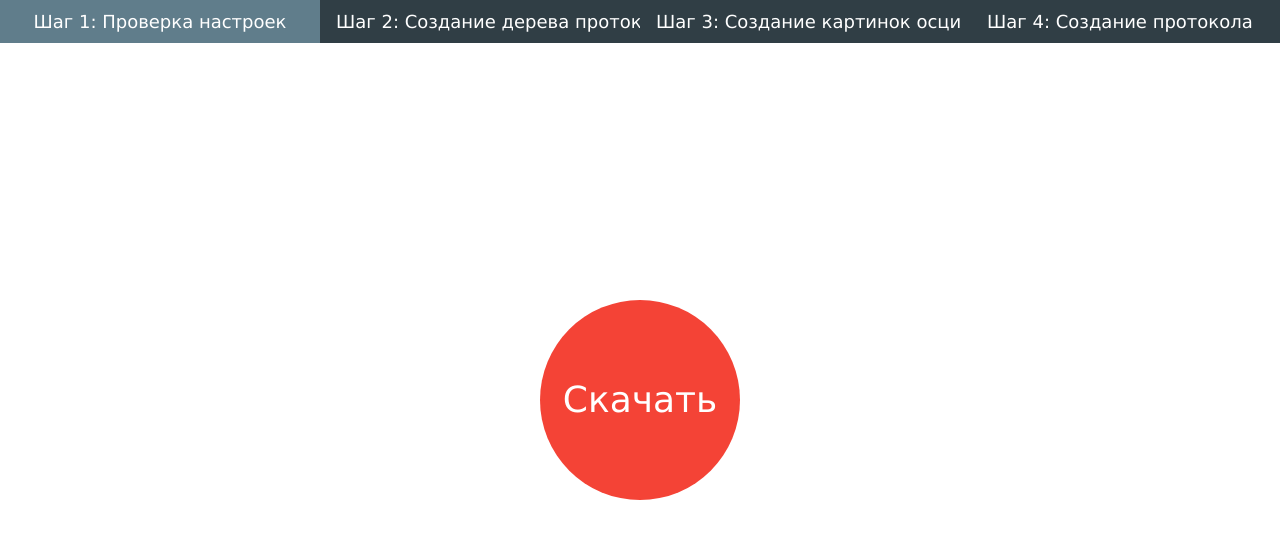
After one commit to Nrgnv4/Report, a Flask app: page /protocol_download in a window 1280 px wide. The commit adds this page. Shown: the top 539 px of the page. Run offline with Flask 2, Linux system fonts and the light colour scheme.

Commit message:
Добавлены кнопка скачивания и иконка

```diff
--- a/interface.py
+++ b/interface.py
@@ -45,7 +45,7 @@ def index():
 @app.route('/protocol_template', methods=['POST', 'GET'])
 def make_protocol():
     json = main.Helper().load_json('tree.tmp')
-    main.make_protocol()
+    make_protocol()
     return render_template(
         'protocol_template.html',
         tree=json,
@@ -84,10 +84,23 @@ def scopes():
         title='Шаг 3: Создание картинок осциллограмм'
     )
 
+
 @app.route('/protocol', methods=['POST', 'GET'])
 def protocol():
+    if request.method == 'POST':
+        main.make_protocol()
     return render_template(
         'protocol.html',
+        title='Шаг 4: Создание протокола'
+    )
+
+
+@app.route('/protocol_download', methods=['POST', 'GET'])
+def protocol_download():
+    if request.method == 'POST':
+        main.make_protocol()
+    return render_template(
+        'protocol_download.html',
         title='Шаг 4: Создание протокола'
     )
 
--- a/templates/page.html
+++ b/templates/page.html
@@ -9,6 +9,7 @@
 
 <link rel="stylesheet" href="static/w3.css">
 <link rel="stylesheet" href="static/w3-theme-blue-grey.css">
+<link rel="icon" type="image/png" href="static/icon.ico">
 <script src="static/scripts.js"></script>
 <script src="static/jquery-3.4.1.min.js"></script>
 <body>
--- /dev/null
+++ b/templates/protocol_download.html
@@ -0,0 +1,11 @@
+{% extends "page.html" %}
+{% block page_body%}
+
+<div class="w3-display-middle">
+        <a href="static/protocol.docx" download style="text-decoration: none">
+            <div class="w3-btn w3-circle w3-red w3-xxlarge" action="submit" style="width: 200px; height: 200px;">
+                <div class="w3-container w3-display-middle" >Скачать</div>
+            </div>
+        </a>
+</div>
+{% endblock %}
```
Also changed, not shown: templates/protocol.html (+9 -7 lines), static/icon.ico (added), 1 other file.
